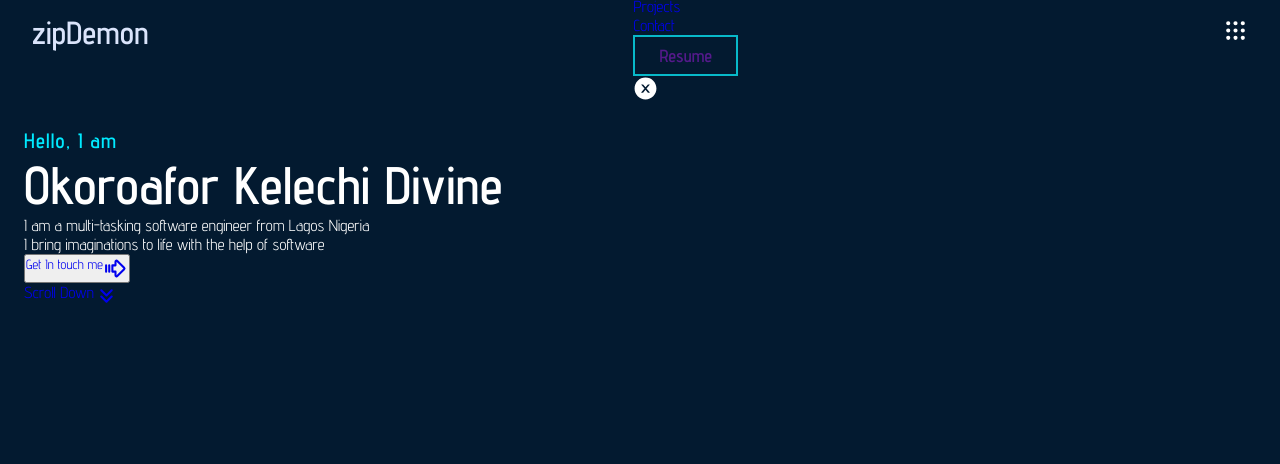
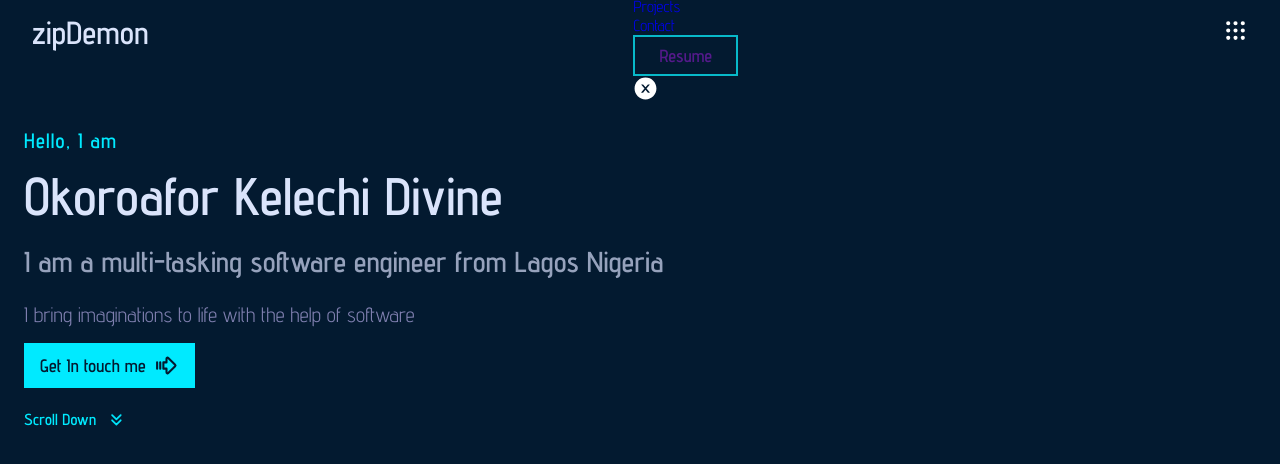
Before and after one commit to OkoroaforKelechiDivine/-good, a React (Create React App) app: page / in a window 1280 px wide. Shown: the top 464 px of the page. Built offline with nearby package versions, Linux system fonts and the light colour scheme; a web font is replaced by a local one.

Commit message:
done with Home page

```diff
--- a/src/components/Home/Home.jsx
+++ b/src/components/Home/Home.jsx
@@ -49,7 +49,7 @@ const Home = () =>{
                 <h1 className={"title"}>
                     Okoroafor Kelechi Divine
                 </h1>
-                <span className={"subtitle"}>
+                <span className={"subTitle"}>
                     I am a multi-tasking software engineer from Lagos Nigeria
                 </span>
 
@@ -58,7 +58,7 @@ const Home = () =>{
                 </p>
 
                 <div className={"lowerHomeSection"}>
-                    <button className={"containerBtn"}>
+                    <button className={"contactBtn"}>
                         <a href={"#contact"} className={"flex"}>
                             Get In touch me <TbArrowBigRightLines className={"icon"}/>
                         </a>
@@ -66,7 +66,9 @@ const Home = () =>{
 
                     <div className={"scrollDiv"}>
                         <a href={"#about"} className={"flex"}>
-                            Scroll Down <TbChevronsDown className={"icon"}/>
+                            <h6 className={"scroll"}>
+                                Scroll Down<TbChevronsDown className={"icon"}/>
+                            </h6>
                         </a>
                     </div>
                 </div>
--- a/src/components/Home/home.scss
+++ b/src/components/Home/home.scss
@@ -24,6 +24,87 @@
     .title{
       font-size: 3.3rem;
       font-weight: 600;
+      color: var(--textColor);
+      padding: .7rem 0;
+    }
+
+    .subTitle{
+      display: block;
+      font-size: 1.8rem;
+      font-weight: 600;
+      color: var(--secondaryColor);
+      line-height: 2rem;
+      padding: .5rem 0;
+    }
+
+    .homeParagraph{
+      font-size: 1.3rem;
+      padding: .6rem 1rem;
+      color: var(--paragraphColor);
+      padding: 1rem 0;
+      max-width: 600px;
+    }
+
+    .lowerHomeSection{
+      .contactBtn{
+        padding: .6rem 1rem;
+        background: var(--primaryColor);
+        color: var(--BgColor);
+        border: none;
+        outline: none;
+
+        &:hover{
+          background: var(--primaryHover);
+        }
+
+        a{
+          font-size: 18px;
+          font-weight: 600;
+          gap: .5rem;
+          align-items: center;
+          color: var(--BgColor);
+        }
+      }
+
+      .scrollDiv{
+        padding-top: 1rem;
+        display: flex;
+        align-items: center;
+
+        .scroll{
+          font-size: 1rem;
+          color: var(--primaryColor);
+        }
+
+        .icon{
+          font-size: 1.3rem;
+          margin-left: .6rem;
+          color: var(--primaryColor);
+          animation: move .5s infinite;
+        }
+
+        @keyframes move {
+          0%{
+            transform: translateY(5px);
+          }
+
+          25%{
+            transform: translateY(0px);
+          }
+
+          50%{
+            transform: translateY(5px);
+          }
+
+          75%{
+            transform: translateY(0px);
+          }
+
+          100%{
+            transform: translateY(5px);
+          }
+        }
+      }
     }
   }
 }
```
